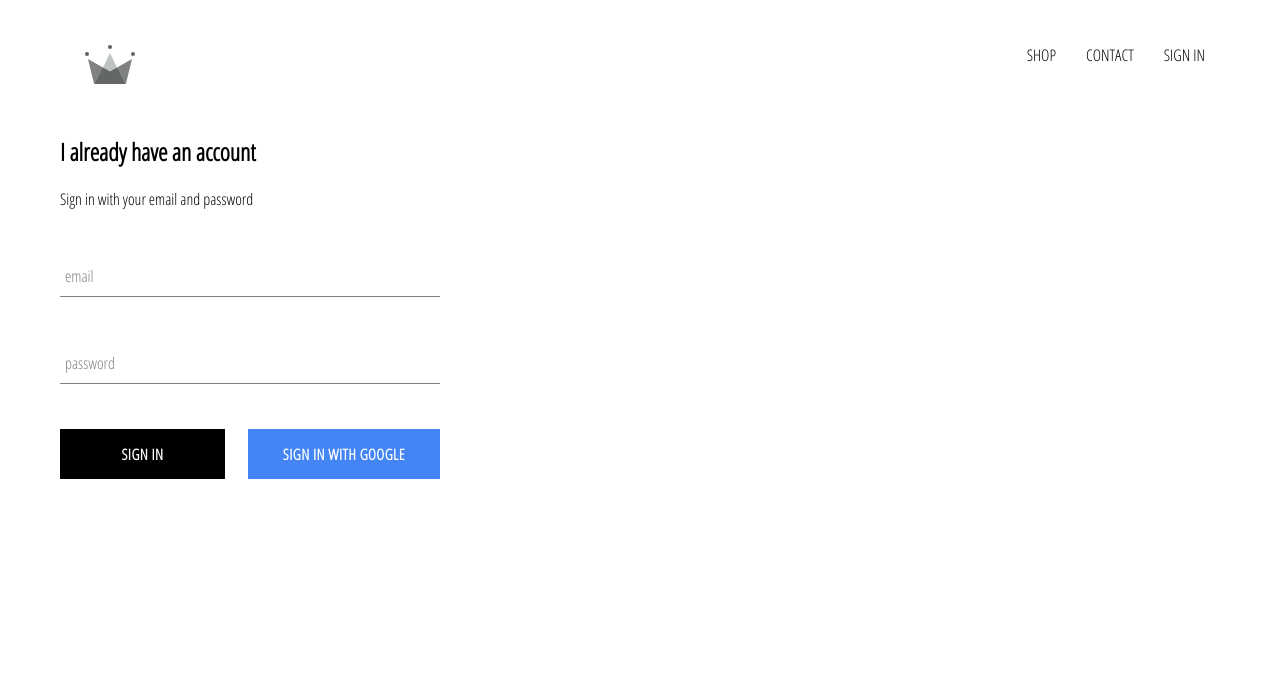
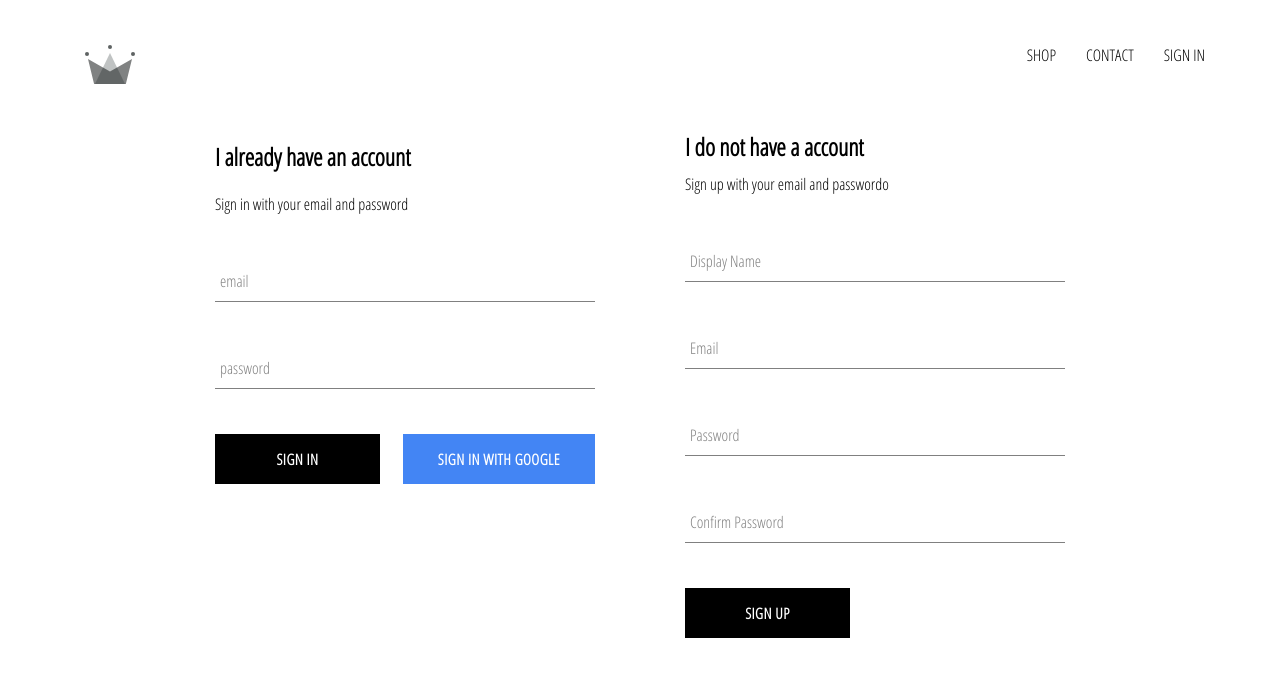
Before and after one commit to milosevicdavid/xboutique, a React (Create React App) app: page /signin in a window 1280 px wide. Shown: the top 676 px of the page. Built offline with nearby package versions, Linux system fonts and the light colour scheme; no server answers.

Commit message:
implemented firebase utils, included ability to store authenticated users into firebase

```diff
--- a/src/App.js
+++ b/src/App.js
@@ -6,7 +6,7 @@
 import './App.css';
 import Header from './components/header/header.component';
 import SignInAndSignUpPage from './pages/sign-in-and-sign-up/sign-in-and-sign-up.component';
-import { auth } from './firebase/firebase.utils';
+import { auth, createUserProfileDocument } from './firebase/firebase.utils';
 
 
 class App extends React.Component {
@@ -21,10 +21,24 @@
     unsubscribeFromAuth = null
 
     componentDidMount() {
-     this.unsubscribeFromAuth = auth.onAuthStateChanged(user => {
-            this.setState({ currentUser: user });
+     this.unsubscribeFromAuth = auth.onAuthStateChanged(async userAuth => {
+            //this.setState({ currentUser: user });
+         if (userAuth) {
+             const userRef = await createUserProfileDocument(userAuth);
+             userRef.onSnapshot(snapShot => {
+                 this.setState({
+                     currentUser: {
+                         id: snapShot.id,
+                         ...snapShot.data()
+                     }
+                 });
 
-        })
+                 console.log(this.state);
+             });
+         } else {
+             this.setState({ currentUser: userAuth });
+         }
+        });
     }
 
     componentWillUnmount() {
--- /dev/null
+++ b/src/components/sign-up/sign-up.component.jsx
@@ -0,0 +1,103 @@
+import React from "react";
+
+import FormInput from "../form-input/form-input.component";
+import CustomButton from "../custom-button/custom-button.component";
+
+import { auth, createUserProfileDocument } from "../../firebase/firebase.utils";
+
+import "./sign-up.styles.scss";
+
+class SignUp extends React.Component {
+    constructor() {
+        super();
+
+        this.state = {
+            displayName: "",
+            email: "",
+            password: "",
+            confirmPassword: ""
+        };
+    }
+
+    handleSubmit = async event => {
+        event.preventDefault();
+
+        const { displayName, email, password, confirmPassword } = this.state;
+
+        if (password !== confirmPassword) {
+            alert("passwords don't match");
+            return;
+        }
+
+        try {
+            const { user } = await auth.createUserWithEmailAndPassword(
+                email,
+                password
+            );
+
+            await createUserProfileDocument(user, { displayName });
+
+            this.setState({
+                displayName: "",
+                email: "",
+                password: "",
+                confirmPassword: ""
+            });
+        } catch (error) {
+            console.error(error);
+        }
+    };
+
+    handleChange = event => {
+        const { name, value } = event.target;
+        this.setState({[name]: value});
+    }
+
+
+    render() {
+        const { displayName, email, password, confirmPassword } = this.state;
+        return (
+            <div className="sign-up">
+                <h2 className="title">I do not have a account</h2>
+                <span>Sign up with your email and passwordo</span>
+                <form className="sign-up-form" onSubmit={this.handleSubmit}>
+                    <FormInput
+                        type="text"
+                        name="displayName"
+                        value={displayName}
+                        onChange={this.handleChange}
+                        label="Display Name"
+                        required
+                    />
+                    <FormInput
+                        type="email"
+                        name="email"
+                        value={email}
+                        onChange={this.handleChange}
+                        label="Email"
+                        required
+                    />
+                    <FormInput
+                        type="password"
+                        name="password"
+                        value={password}
+                        onChange={this.handleChange}
+                        label="Password"
+                        required
+                    />
+                    <FormInput
+                        type="password"
+                        name="confirmPassword"
+                        value={confirmPassword}
+                        onChange={this.handleChange}
+                        label="Confirm Password"
+                        required
+                    />
+                    <CustomButton type="submit">SIGN UP</CustomButton>
+                </form>
+            </div>
+        );
+    }
+}
+
+export default SignUp;
--- /dev/null
+++ b/src/components/sign-up/sign-up.styles.scss
@@ -0,0 +1,9 @@
+.sign-up {
+    display: flex;
+    flex-direction: column;
+    width: 380px;
+}
+
+.title {
+    margin: 10px 0;
+}
--- a/src/firebase/firebase.utils.js
+++ b/src/firebase/firebase.utils.js
@@ -13,6 +13,31 @@
     measurementId: "G-HHV4G7WZ50"
   };
 
+export const createUserProfileDocument = async (userAuth, additionalData) => {
+  if (!userAuth) return;
+
+  const userRef = firestore.doc(`users/${userAuth.uid}`);
+
+  const snapShot = await userRef.get();
+
+  if (!snapShot.exists) {
+    const { displayName, email } = userAuth;
+    const createdAt = new Date();
+    try {
+      await userRef.set({
+        displayName,
+        email,
+        createdAt,
+        ...additionalData
+      });
+    } catch (error) {
+      console.log('error creating user', error.message);
+    }
+  }
+
+  return userRef;
+};
+
 firebase.initializeApp(config);
 
 
--- a/src/pages/sign-in-and-sign-up/sign-in-and-sign-up.component.jsx
+++ b/src/pages/sign-in-and-sign-up/sign-in-and-sign-up.component.jsx
@@ -1,10 +1,12 @@
 import React from 'react';
 import './sign-in-and-sign-up.styles.scss';
 import SignIn from '../../components/sign-in/sign-in.component';
+import SignUp from '../../components/sign-up/sign-up.component'
 
 const SignInAndSignUpPage = () => (
     <div className='sign-in-and-sign-up'>
     <SignIn />
+    <SignUp />
     </div>
 )
 
--- a/src/pages/sign-in-and-sign-up/sign-in-and-sign-up.styles.scss
+++ b/src/pages/sign-in-and-sign-up/sign-in-and-sign-up.styles.scss
@@ -0,0 +1,6 @@
+.sign-in-and-sign-up {
+    width: 850px;
+    display: flex;
+    justify-content: space-between;
+    margin: 30px auto;
+}
```
Also changed, not shown: src/components/header/header.component.jsx (+23 -15 lines).
